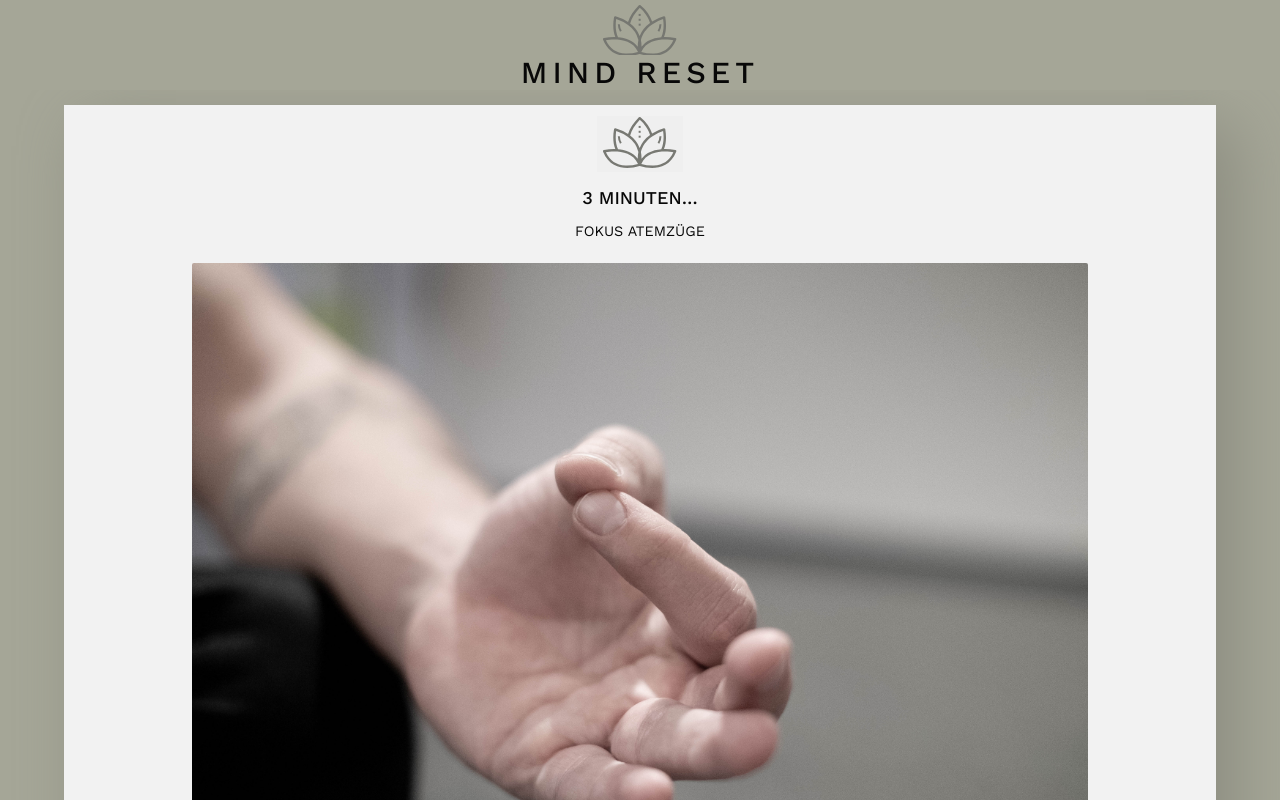
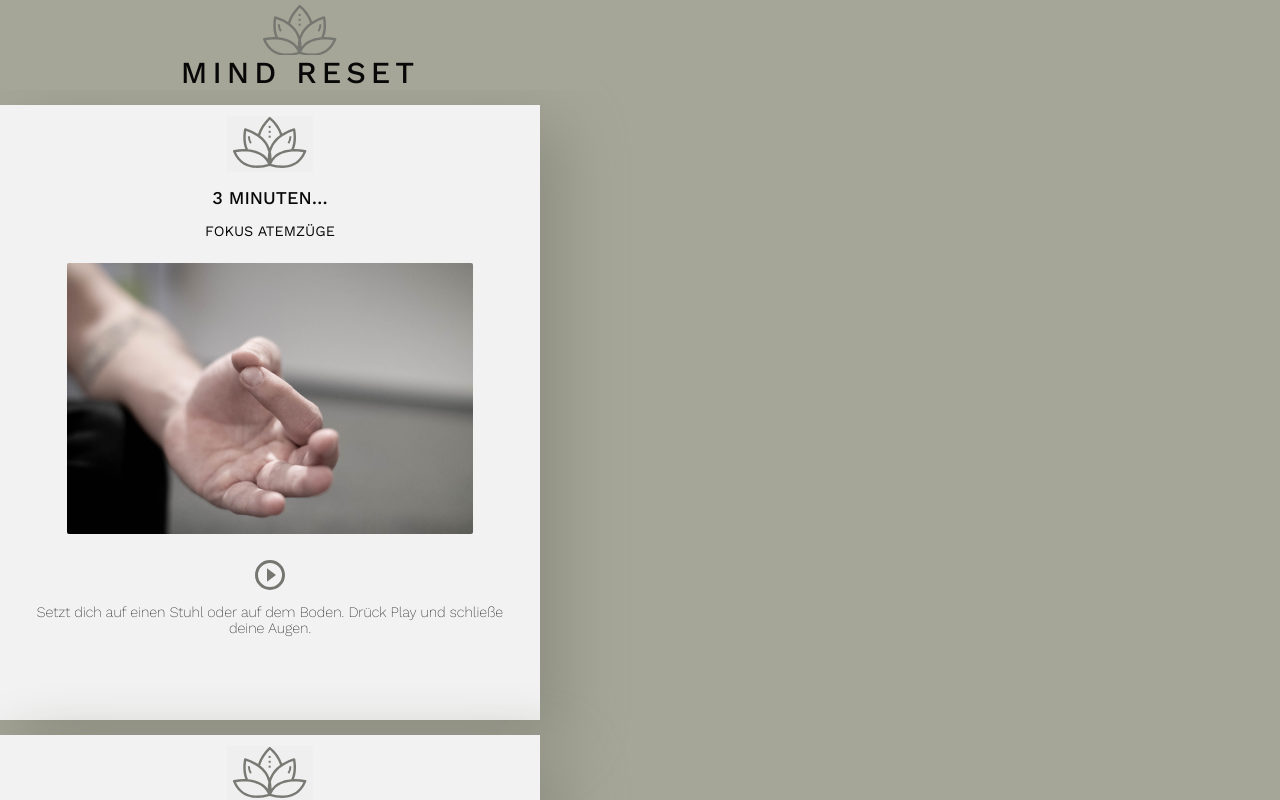
Before and after one commit to dajanaheinze/capstone-project, a React (Create React App) app: page / in a window 1280 px wide. Shown: the top 800 px of the page. Built offline with nearby package versions, Linux system fonts and the light colour scheme; no server answers.

Commit message:
WIP Styling

```diff
--- a/src/App.js
+++ b/src/App.js
@@ -4,18 +4,19 @@ import TutorialList from './components/TutorialList'
 
 export default function App() {
   return (
-    <PageLayout>
+    <AppLayout>
       <Header headline="Mind Reset" />
       <TutorialList />
-    </PageLayout>
+    </AppLayout>
   )
 }
 
-const PageLayout = styled.div`
+const AppLayout = styled.div`
   display: grid;
   grid-template-rows: 90px auto;
   position: relative;
   height: 100vh;
   margin: 0;
+  max-width: 600px;
   place-items: center;
 `
--- a/src/components/TutorialList.js
+++ b/src/components/TutorialList.js
@@ -1,9 +1,10 @@
 import data from '../data/content.json'
+import styled from 'styled-components/macro'
 import TutorialPage from './TutorialPage'
 
 export default function TutorialList() {
   return (
-    <>
+    <div>
       {data.map(
         ({
           headline,
@@ -30,6 +31,9 @@ export default function TutorialList() {
           )
         }
       )}
-    </>
+    </div>
   )
 }
+const TutorialListStyled = styled.div`
+  display: grid;
+`
```
